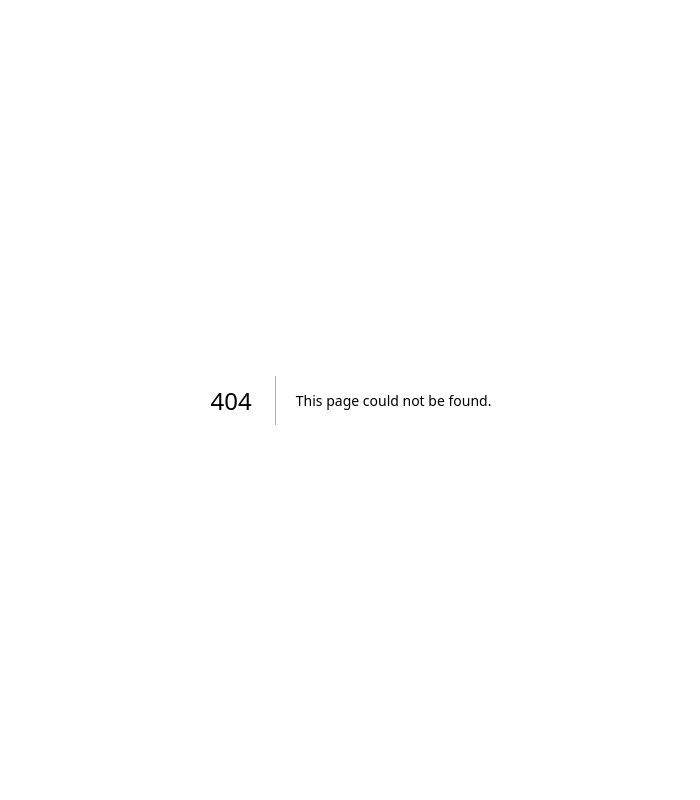
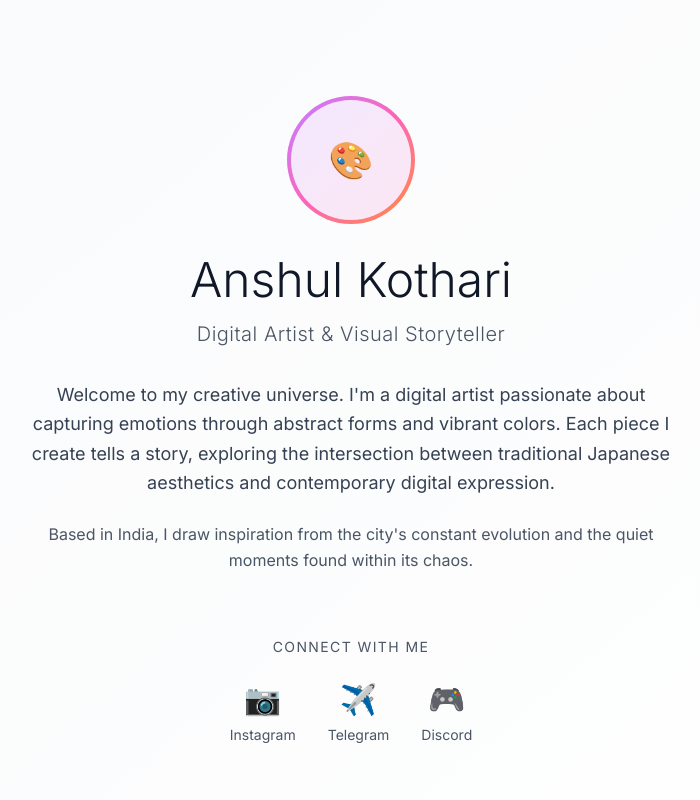
Before and after one commit to rootz491/youkai-frontend, a Next.js app: page /about in a window 1280 px wide. Before the commit this address had no page. Shown: the top 800 px of the page, without its empty margins (289-989 px from the left). Built offline with nearby package versions, Linux system fonts and the light colour scheme.

Commit message:
feat: create AboutPage and AboutHero component, update Footer links, and enhance Landing page navigation

```diff
--- /dev/null
+++ b/src/app/about/page.tsx
@@ -0,0 +1,16 @@
+'use client'
+
+import { PageWrapper } from '@/components/ui/Layout'
+import { AboutHero } from '@/components/about-components'
+import Footer from '@/components/common/Footer'
+
+export default function AboutPage() {
+  return (
+    <>
+      <PageWrapper>
+        <AboutHero />
+      </PageWrapper>
+      <Footer />
+    </>
+  )
+}
--- /dev/null
+++ b/src/components/about-components/AboutHero.tsx
@@ -0,0 +1,132 @@
+import { Container } from '../ui/Layout'
+import { Heading, Text } from '../ui/Typography'
+
+interface SocialLink {
+  name: string
+  url: string
+  icon: string
+  color: string
+}
+
+const socialLinks: SocialLink[] = [
+  {
+    name: 'Instagram',
+    url: 'https://instagram.com/studio_youkai',
+    icon: '📷',
+    color: 'hover:text-pink-500'
+  },
+  {
+    name: 'Telegram',
+    url: 'https://t.me/studio_youkai',
+    icon: '✈️',
+    color: 'hover:text-blue-500'
+  },
+  {
+    name: 'Discord',
+    url: 'https://discord.gg/studio_youkai',
+    icon: '🎮',
+    color: 'hover:text-indigo-500'
+  }
+]
+
+export default function AboutHero() {
+  return (
+    <section className="py-20 bg-gradient-to-br from-gray-50 to-white">
+      <Container>
+        <div className="max-w-4xl mx-auto">
+          {/* Profile Section */}
+          <div className="text-center mb-16">
+            {/* Profile Image */}
+            <div className="relative w-32 h-32 mx-auto mb-8">
+              <div className="w-full h-full rounded-full bg-gradient-to-br from-purple-400 via-pink-400 to-orange-400 p-1">
+                <div className="w-full h-full rounded-full bg-gray-200 overflow-hidden">
+                  {/* Placeholder profile image */}
+                  <div className="w-full h-full bg-gradient-to-br from-purple-100 to-pink-100 flex items-center justify-center text-4xl">
+                    🎨
+                  </div>
+                </div>
+              </div>
+            </div>
+
+            <Heading level={1} align="center" className="mb-4 text-4xl md:text-5xl font-light">
+              Anshul Kothari
+            </Heading>
+
+            <Text
+              variant="muted"
+              align="center"
+              className="text-xl mb-8 font-light tracking-wide"
+            >
+              Digital Artist & Visual Storyteller
+            </Text>
+
+            {/* Bio */}
+            <div className="max-w-2xl mx-auto space-y-6">
+              <Text
+                align="center"
+                className="text-lg leading-relaxed text-gray-700"
+              >
+                Welcome to my creative universe. I&apos;m a digital artist passionate about
+                capturing emotions through abstract forms and vibrant colors. Each piece
+                I create tells a story, exploring the intersection between traditional
+                Japanese aesthetics and contemporary digital expression.
+              </Text>
+
+              <Text
+                align="center"
+                className="text-base leading-relaxed text-gray-600"
+              >
+                Based in India, I draw inspiration from the city&apos;s constant evolution
+                and the quiet moments found within its chaos.
+              </Text>
+            </div>
+          </div>
+
+          {/* Social Links */}
+          <div className="text-center">
+            <Text
+              variant="muted"
+              align="center"
+              className="mb-6 text-sm uppercase tracking-widest"
+            >
+              Connect with me
+            </Text>
+
+            <div className="flex justify-center space-x-8">
+              {socialLinks.map((social) => (
+                <a
+                  key={social.name}
+                  href={social.url}
+                  target="_blank"
+                  rel="noopener noreferrer"
+                  className={`group flex flex-col items-center space-y-2 transition-all duration-300 ${social.color}`}
+                  aria-label={`Follow on ${social.name}`}
+                >
+                  <div className="text-3xl transform group-hover:scale-110 transition-transform duration-300">
+                    {social.icon}
+                  </div>
+                  <Text
+                    variant="muted"
+                    className="text-sm group-hover:text-current transition-colors duration-300"
+                  >
+                    {social.name}
+                  </Text>
+                </a>
+              ))}
+            </div>
+          </div>
+
+          {/* Artistic Quote */}
+          <div className="text-center mt-16 pt-16 border-t border-gray-200">
+            <blockquote className="text-2xl font-light italic text-gray-600 max-w-xl mx-auto">
+              &ldquo;Art is not what you see, but what you make others see.&rdquo;
+            </blockquote>
+            <Text variant="muted" className="mt-4 text-sm">
+              — Edgar Degas
+            </Text>
+          </div>
+        </div>
+      </Container>
+    </section>
+  )
+}
--- /dev/null
+++ b/src/components/about-components/index.ts
@@ -0,0 +1 @@
+export { default as AboutHero } from './AboutHero'
--- a/src/components/common/Footer.tsx
+++ b/src/components/common/Footer.tsx
@@ -17,7 +17,7 @@ interface FooterProps {
 const defaultLinks: FooterLink[] = [
   { label: 'Home', href: '/' },
   { label: 'Gallery', href: '/gallery' },
-  { label: 'About', href: '#' },
+  { label: 'About', href: '/about' },
   { label: 'Contact', href: '#' }
 ]
 
--- a/src/ui-pages/landing/index.tsx
+++ b/src/ui-pages/landing/index.tsx
@@ -1,5 +1,6 @@
 'use client'
 
+import { useRouter } from 'next/navigation'
 import { HeroSection } from '@/components/landing-components/HeroSection'
 import { FeaturesSection } from '@/components/landing-components/FeaturesSection'
 import Footer from '@/components/common/Footer'
@@ -12,9 +13,10 @@ const socialLinks = [
 ]
 
 export default function Landing() {
+  const router = useRouter()
+
   const handleAboutClick = () => {
-    // TODO: Navigate to about page or show about modal
-    console.log('About button clicked')
+    router.push('/about')
   }
 
   return (
```
